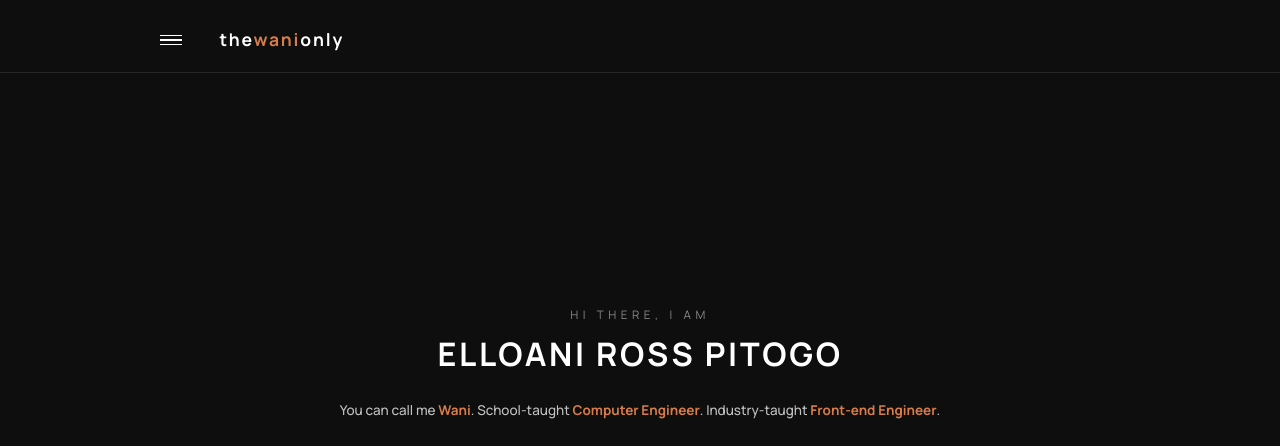
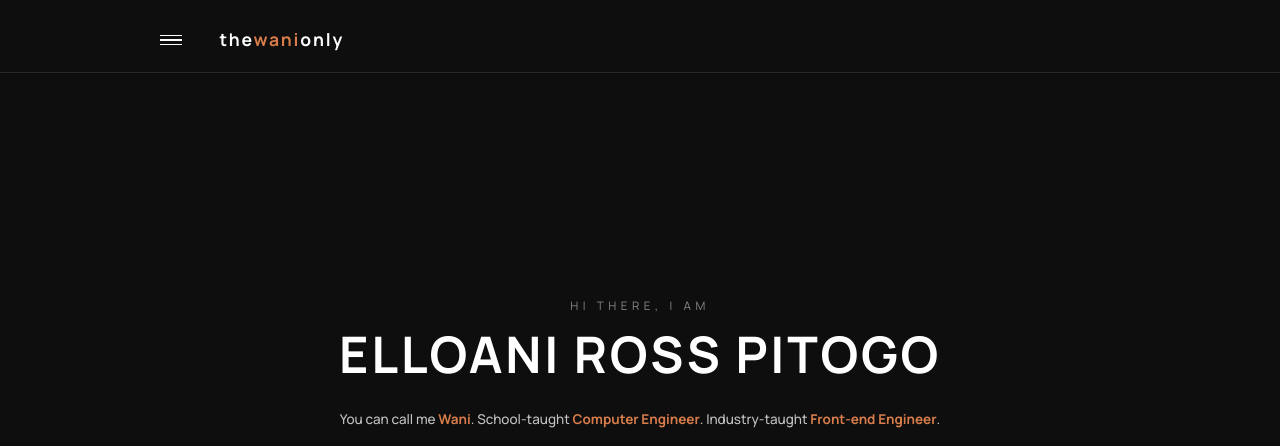
Before and after one commit to thewanionly/portfolio, a website: page index.html in a window 1280 px wide. Shown: the top 446 px of the page. Drawn offline with nearby package versions, Linux system fonts and the light colour scheme; files that its build step writes are made by us from their sources.

Commit message:
Increase font size and line height of h1

```diff
--- a/styles/_base.scss
+++ b/styles/_base.scss
@@ -62,8 +62,8 @@ section {
 }
 
 h1 {
-  font-size: $font-size-xl-2;
-  line-height: 4rem;
+  font-size: $font-size-xxxl;
+  line-height: 6rem;
 }
 
 h1,
```
